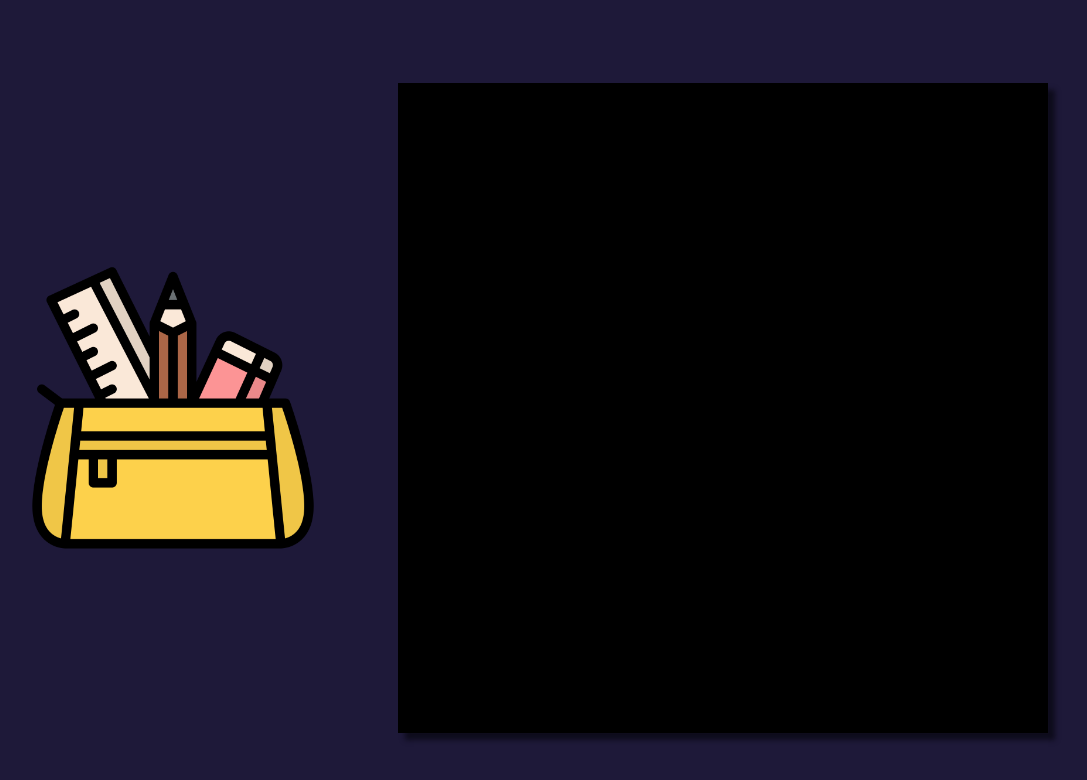
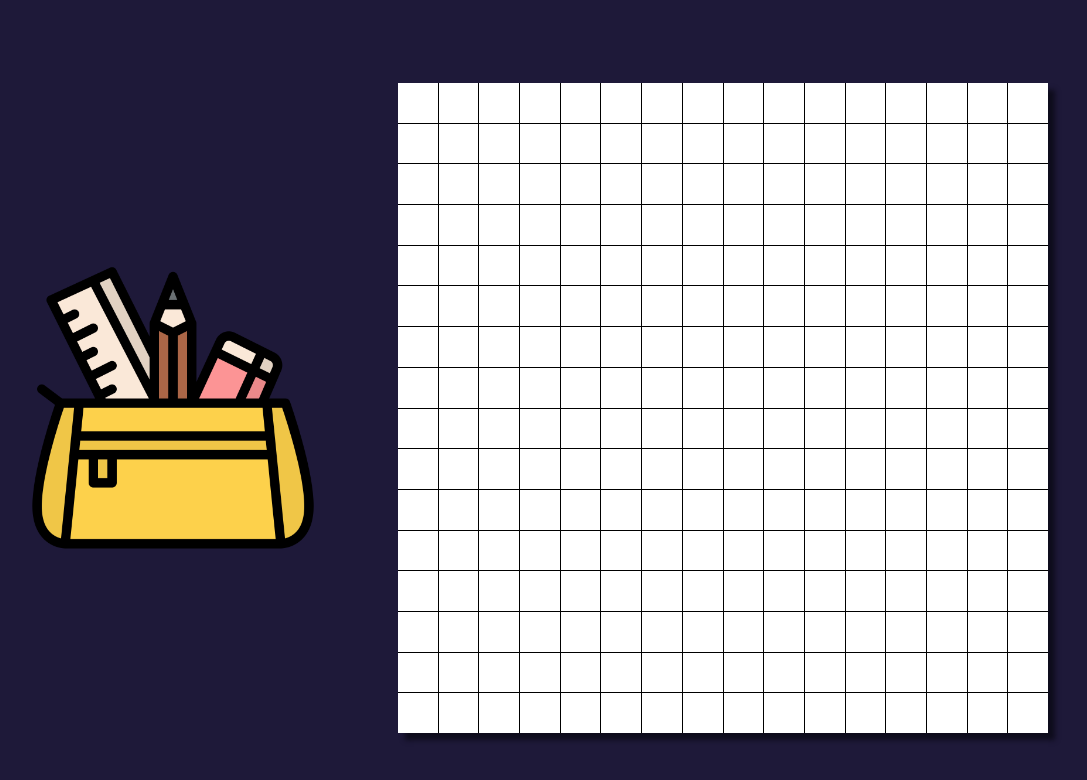
Before and after one commit to Vredina-Karedina/etch-a-sketch-drawing-pad, a plain HTML site: page index.html in a window 1280 px wide. Shown: the whole page, without its empty margins (150-1237 px from the left). Drawn offline with Linux system fonts and the light colour scheme.

Commit message:
Create div grid inside pad
1. Fill in the pad with divs by js. The initial grid dimension is 16x16 divs.
2. Add styles for grid divs.

```diff
--- a/script.js
+++ b/script.js
@@ -0,0 +1,16 @@
+"Use strict"
+
+const pad = document.querySelector(".pad");
+const padSize = pad.clientHeight;
+
+function padDensity (density) {
+    pad.style.setProperty("--divsize", `${(padSize-(density-1)) / density}px`);
+    let i=0;
+    while (i < density*density) {
+        const div = document.createElement("div");
+        pad.appendChild(div);
+        i++;
+    }
+}
+
+padDensity(16);
--- a/style.css
+++ b/style.css
@@ -24,8 +24,24 @@ body {
 }
 
 .pad {
+  --padsize: 0px;
+  --divsize: 0px;
+}
+
+.pad {
   height: 650px;
   width: 650px;
   background-color: black;
   box-shadow: 7px 7px 5px #0e0c1c;
+  gap: 1px;
+  display: flex;
+  flex-wrap: wrap;
+  flex: 0 0 auto;
 }
+
+.pad >* {
+  background-color: white;
+  height: var(--divsize);
+  width: var(--divsize);
+  flex: 0 0 auto;
+}
```
